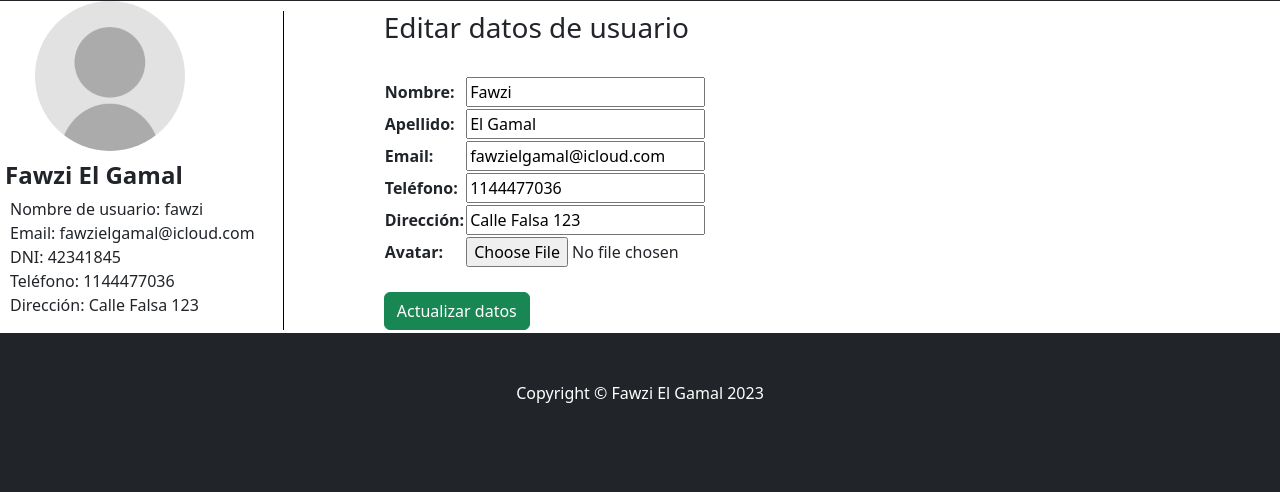
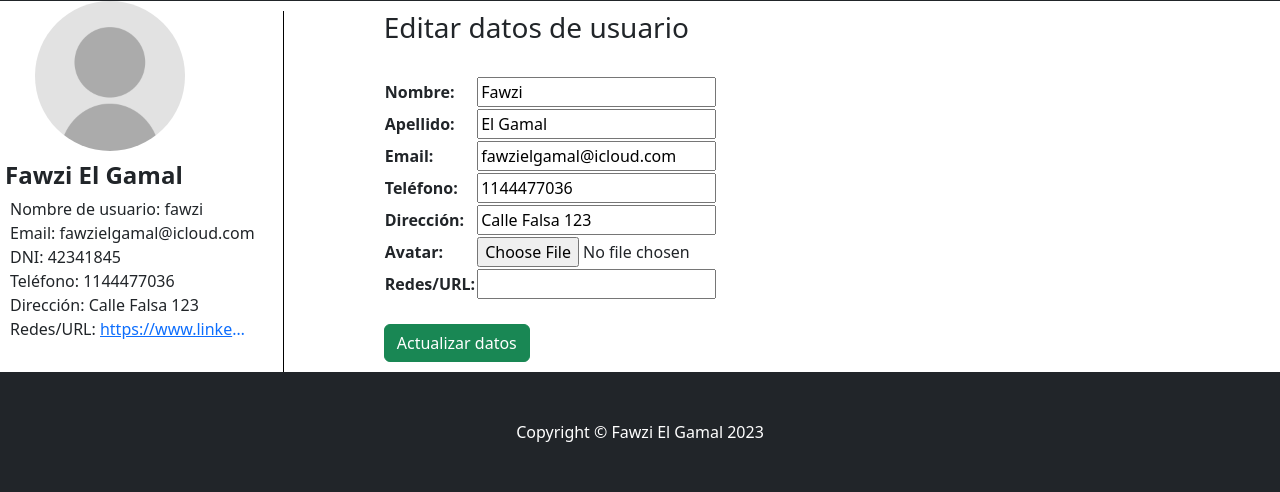
Before and after one commit to FawziElGamal/Proyecto_final, a Django app: page /users/profile/ in a window 1280 px wide. Shown: the part 435-927 px from the top of the page. Before the commit the page ends 838 px from the top, so only its background shows below. Run offline with Django 4.2, Linux system fonts and the light colour scheme; a user stored in the database is signed in; data comes from the database, SQL or seed files in the repository; both versions use the stored data as it was after the commit; some libraries are stand-ins or nearby versions.

Commit message:
Agregando campo editable 'Redes/URL' a los contactos

```diff
--- a/proyecto/Tienda_de_repuestos/Users/forms.py
+++ b/proyecto/Tienda_de_repuestos/Users/forms.py
@@ -23,6 +23,7 @@ class EditProfileForm(forms.Form):
     phone = forms.IntegerField(label="Teléfono", required=False)
     address = forms.CharField(label="Dirección", max_length=(20), required=False)
     avatar = forms.ImageField(required=False)
+    url = forms.URLField(label="Redes/URL" ,required=False)
     # class Meta:
     #     model = Client
     #     fields = ('first_name', 'last_name', 'email')
--- a/proyecto/Tienda_de_repuestos/Users/models.py
+++ b/proyecto/Tienda_de_repuestos/Users/models.py
@@ -8,3 +8,4 @@ class Client(models.Model):
     phone = models.CharField(max_length=20, null=False)
     address = models.CharField(max_length=20, null=False)
     avatar = models.ImageField(upload_to='Users/avatars')
+    url = models.URLField(null=True, blank=True)
--- a/proyecto/Tienda_de_repuestos/Users/templates/Users/edit_profile.html
+++ b/proyecto/Tienda_de_repuestos/Users/templates/Users/edit_profile.html
@@ -21,6 +21,11 @@
                     <li>DNI: <span>{{ user_info.0 }}</span></li>
                     <li>Teléfono: <span>{{ user_info.1 }}</span></li>
                     <li>Dirección: <span>{{ user_info.2 }}</span></li>
+                    {% if user_info.4 %}
+                        <li>Redes/URL: <span style="vertical-align: top;"><a href="{{ user_info.4 }}" title="{{ user_info.4 }}" style="display: inline-block; width: 150px; white-space: nowrap; overflow: hidden; text-overflow: ellipsis;">{{ user_info.4 }}</a></span></li>
+                    {% else %}
+                        <li>Redes/URL: <span>-</span></li>
+                    {% endif %}
                 </ul>
             </div>
             <div style="border-left: 1px solid black; padding-left: 100px; margin-top: 10px;">
@@ -32,7 +37,7 @@
                         {{ form.as_table }}
                     </table>
                     <br>
-                    <input type="submit" class="btn btn-success" value="Actualizar datos">
+                    <input type="submit" class="btn btn-success" value="Actualizar datos" style="margin-bottom: 10px;">
                 </form>
             </div>
         </div>
--- a/proyecto/Tienda_de_repuestos/Users/views.py
+++ b/proyecto/Tienda_de_repuestos/Users/views.py
@@ -87,6 +87,8 @@ def my_profile(request):
                 info_user.address = data['address']
             if data["avatar"] != None:
                 info_user.avatar = data['avatar']
+            if data["url"]:
+                info_user.url = data['url']
 
             user.save()
             info_user.save()
@@ -100,6 +102,7 @@ def my_profile(request):
             user_info_list.append(info.phone)
             user_info_list.append(info.address)
             user_info_list.append(info.avatar)
+            user_info_list.append(info.url)
 
         form = EditProfileForm(initial={"first_name": user.first_name, "last_name": user.last_name, "email": user.email, "phone": user_info_list[1], "address": user_info_list[2]})
         return render(request, "Users/edit_profile.html", {"form": form, "user_info": user_info_list})
```
Also changed, not shown: proyecto/Tienda_de_repuestos/Users/migrations/0003_client_url.py (added), proyecto/Tienda_de_repuestos/db.sqlite3.
